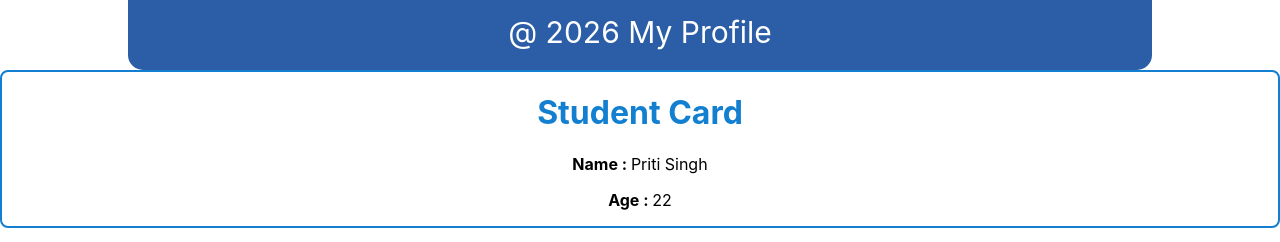
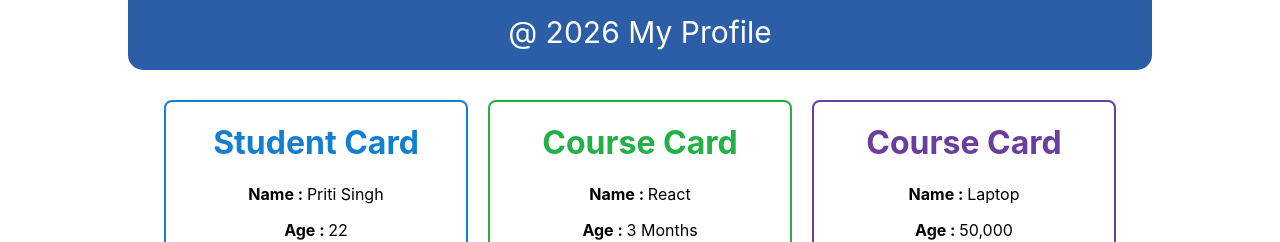
Before and after one commit to jk-star/test-demo-app, a React (Create React App) app: page / in a window 1280 px wide. Shown: the part 710-952 px from the top of the page. Built offline with nearby package versions, Linux system fonts and the light colour scheme.

Commit message:
component-wise-css-task2

```diff
--- a/src/App.css
+++ b/src/App.css
@@ -94,10 +94,37 @@ h2 {
 }
 
 
-.blue-text{
-    color:#137fd0;
+.blue-text {
+  color: #137fd0;
 }
 
-.blue-border{
-    border: 2px solid #137fd0;
+.blue-border {
+  border: 2px solid #137fd0;
 }
+
+.title {
+  text-transform: capitalize;
+}
+
+.green-text {
+  color: #22b147;
+}
+
+.green-border {
+  border: 2px solid #22b147;
+}
+
+.purpal-text {
+  color: #693e9e;
+}
+
+.purpal-border {
+  border: 2px solid #693e9e;
+}
+
+.div-wrapper {
+  display: flex;
+  align-items: center;
+  justify-content: center;
+  gap: 20px;
+}
--- a/src/App.js
+++ b/src/App.js
@@ -3,12 +3,20 @@ import React from 'react';
 import Hello from './component/Hello';
 import PersonalProfile from './component/PersonalProfile';
 import StudentCard from './component/StudentCard';
+import CourseCard from './component/CourseCard';
+import ProductCard from './component/ProductCard';
 
 function App() {
   let name = 'Jyoti';
 
   let studentName ="Priti Singh";
   let studentAge =22;
+
+  let courseName ="React";
+  let duration ="3 Months";
+
+  let product ="Laptop";
+  let price ="50,000";
 
   const skills = [
     {
@@ -39,7 +47,11 @@ function App() {
     <>
       <Hello name={name} />
       <PersonalProfile skills={skills} profile={profile} />
-      <StudentCard name = {studentName} age={studentAge}/>
+      <div className='div-wrapper'>
+        <StudentCard name = {studentName} age={studentAge}/>
+        <CourseCard name = {courseName} duration={duration}/>
+        <ProductCard name= {product} price={price} />
+      </div>
     </>
   );
 }
--- a/src/component/Card.css
+++ b/src/component/Card.css
@@ -2,4 +2,6 @@
     text-transform: capitalize;
     text-align: center;
     border-radius: 8px;
+    width: 300px;
+    margin-top: 30px;
 }
--- /dev/null
+++ b/src/component/CourseCard.js
@@ -0,0 +1,16 @@
+import Card from './Card';
+const CourseCard = ({name, duration}) => {
+    return(
+        <Card className='green-border'>
+            <div className='card-title'>
+                <h1 className='title green-text'>Course card</h1>
+            </div>
+            <div className='card-content'>
+                <p><strong>Name : </strong><span>{name}</span></p>
+                <p><strong>Age : </strong><span>{duration}</span></p>
+            </div>
+        </Card>
+    );
+}
+
+export default CourseCard;
--- /dev/null
+++ b/src/component/ProductCard.js
@@ -0,0 +1,16 @@
+import Card from './Card';
+const ProductCard = ({name, price}) => {
+    return(
+        <Card className='purpal-border'>
+            <div className='card-title'>
+                <h1 className='title purpal-text'>Course card</h1>
+            </div>
+            <div className='card-content'>
+                <p><strong>Name : </strong><span>{name}</span></p>
+                <p><strong>Age : </strong><span>{price}</span></p>
+            </div>
+        </Card>
+    );
+}
+
+export default ProductCard;
```
